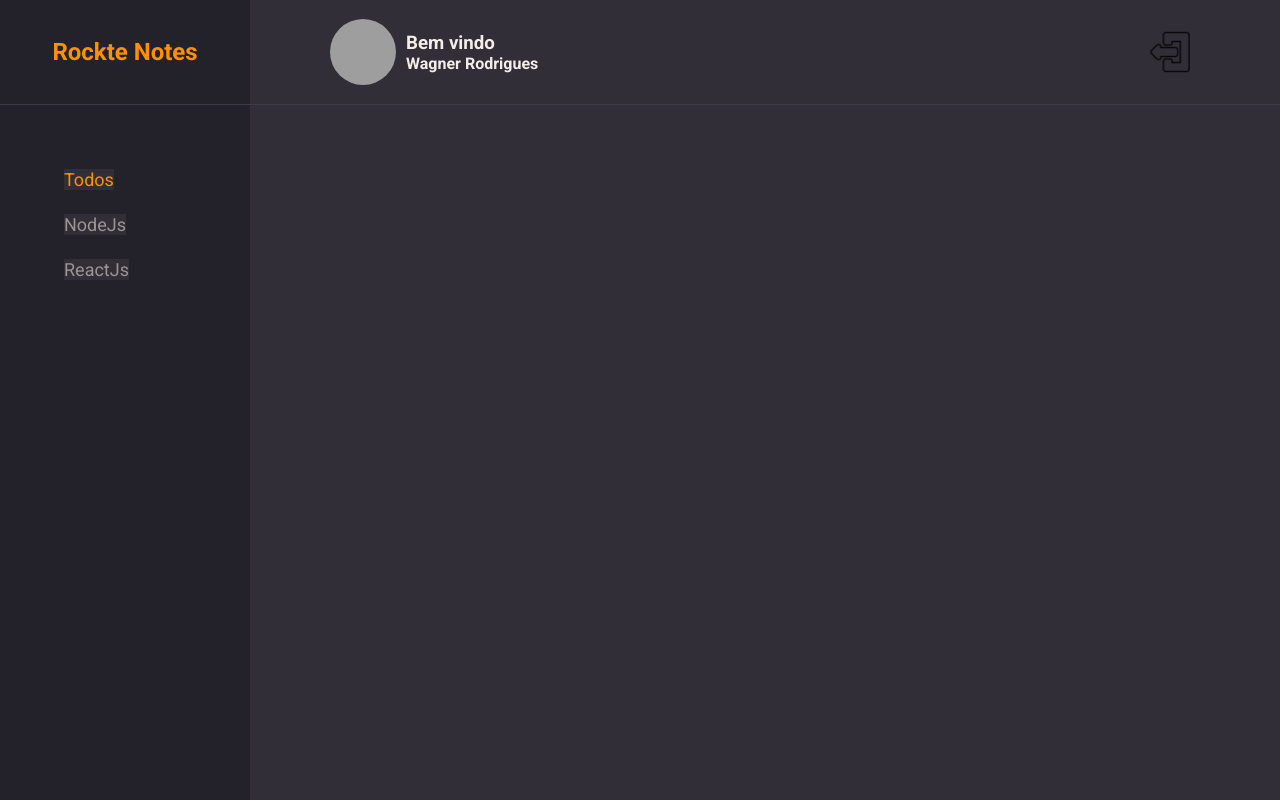
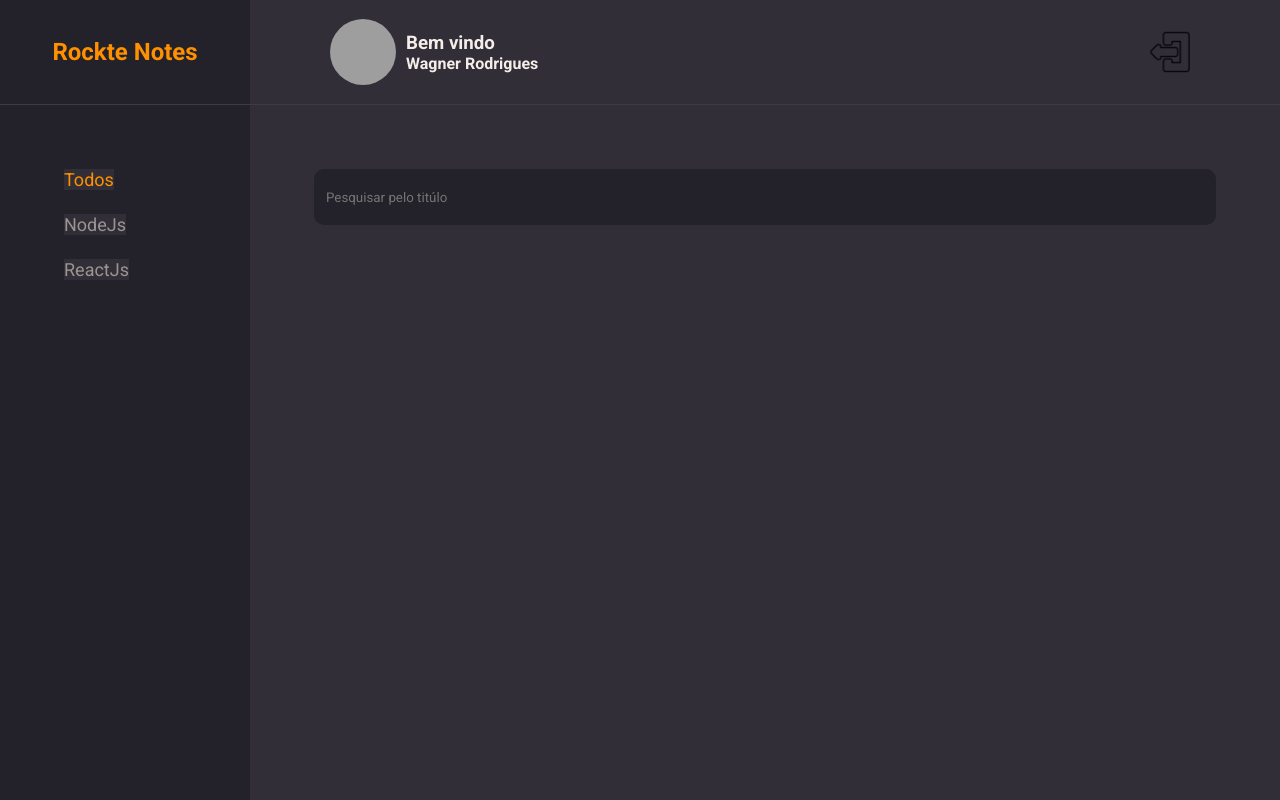
Before and after one commit to wagnerfelten/Rocket-Notes, a React (Vite) app: page / in a window 1280 px wide. Shown: the top 800 px of the page. Built offline with nearby package versions, Linux system fonts and the light colour scheme; grey boxes are pictures that could not be loaded.

Commit message:
Finalizando a estilização do input

```diff
--- a/src/Pages/Home/Style.js
+++ b/src/Pages/Home/Style.js
@@ -56,7 +56,8 @@ export const Menu = styled.ul`
 
 
 export const Search = styled.div`
-
+    grid-area: search;
+    padding: 64px 64px 0;
 `;
 
 
--- a/src/Pages/Home/index.jsx
+++ b/src/Pages/Home/index.jsx
@@ -2,6 +2,7 @@ import { ContainerHome, Brand, Menu, Search, Content, Newnotes } from "./Style";
 import sinalMais from "../../img/mais.svg"
 import Header from "../../components/Header";
 import ButtonText from "../../components/ButtonText";
+import Input from "../../components/Input";
 
 function Home() {
   return (
@@ -24,7 +25,9 @@ function Home() {
         </li>
       </Menu>
 
-      <Search></Search>
+      <Search>
+        <Input placeholder="Pesquisar pelo titúlo"/>
+      </Search>
 
       <Content></Content>
 
--- a/src/components/Input/styled.js
+++ b/src/components/Input/styled.js
@@ -5,8 +5,8 @@ export const ContainerInput = styled.div`
     display: flex;
     align-items: center;
 
-    background-color: ${({theme}) => theme.COLORS.BAKCGROUND_900};
-    color: ${({theme}) => theme.COLORS.GRAY};
+    background-color: ${({theme}) => theme.COLORS.BACKGROUND_900};
+    color: ${({theme}) => theme.COLORS.GRAY_300};
 
     margin-bottom: 8px;
     border-radius: 10px;
```
